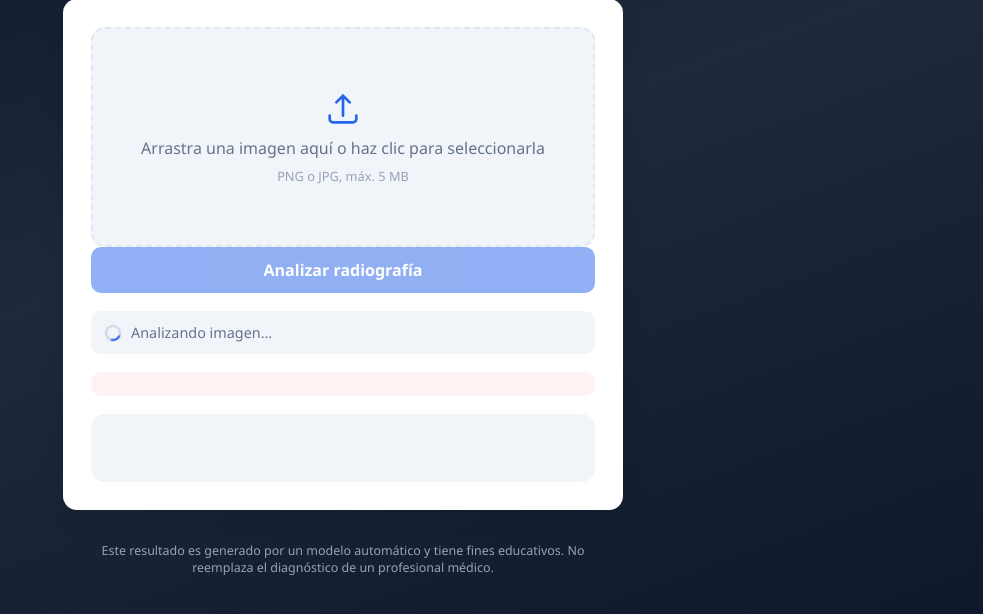
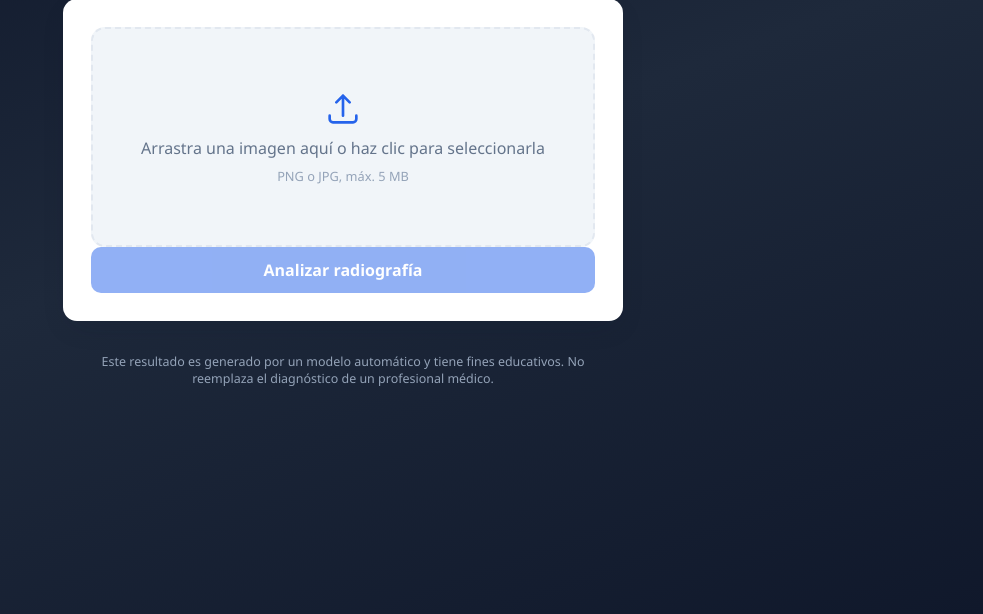
Before and after one commit to karinnaro5-hub/radiografias-neumonia, a Flask app: page / in a window 1280 px wide. Shown: the part 144-758 px from the top of the page, without its empty margins (297-1280 px from the left). Run offline with Flask 3, Linux system fonts and the light colour scheme.

Commit message:
Corregir loader que no se ocultaba tras mostrar el resultado

```diff
--- a/static/style.css
+++ b/static/style.css
@@ -17,6 +17,14 @@
 
 * {
   box-sizing: border-box;
+}
+
+/* Las reglas de autor (display: flex en .status, .result, etc.) tienen
+   más prioridad en la cascada que el [hidden] del navegador, así que
+   sin esto un elemento oculto con el atributo "hidden" seguiría
+   mostrándose si además tiene una clase que fija "display". */
+[hidden] {
+  display: none !important;
 }
 
 body {
```
